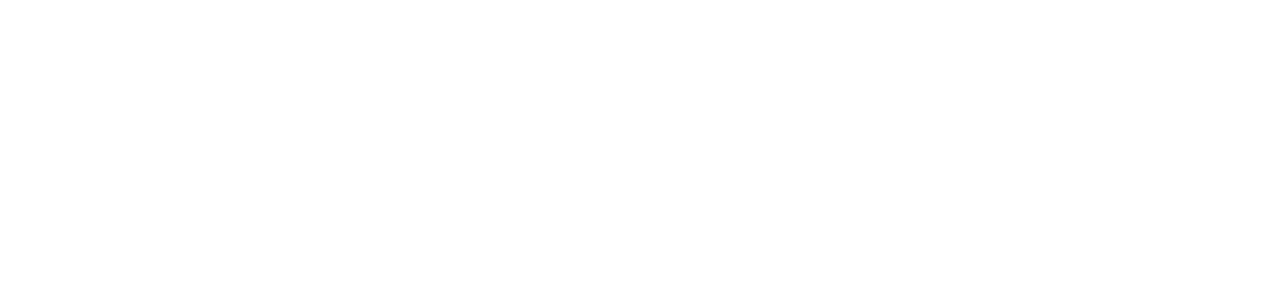
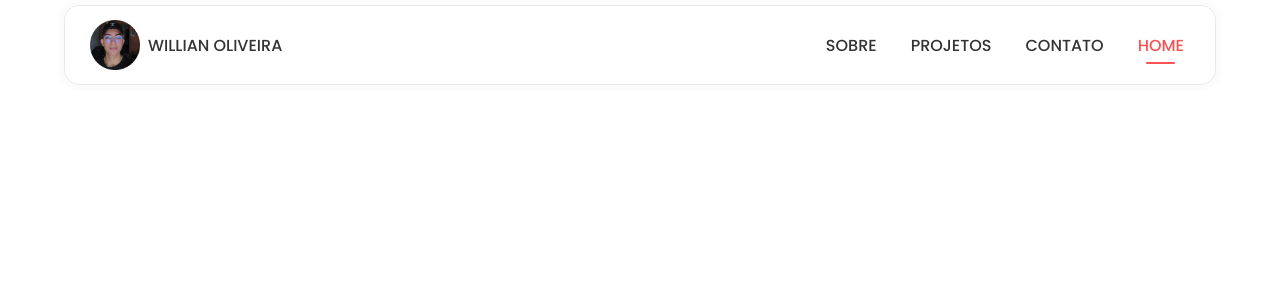
Before and after one commit to WillianOL/portifolio, a React (Vite) app: page / in a window 1280 px wide. Shown: the top 300 px of the page. Built offline with nearby package versions, Linux system fonts and the light colour scheme.

Commit message:
Header finalizado, com o nome e os links de navegacao com NavLinks

```diff
--- a/src/App.jsx
+++ b/src/App.jsx
@@ -1,10 +1,15 @@
 import React from 'react'
+import { BrowserRouter, Routes } from 'react-router-dom'
+import Header from './components/Header/Header'
+import "./EstiloGlobal.scss"
 
 const App = () => {
   return (
-    <div>
-
-    </div>
+    <BrowserRouter>
+      <Header />
+      <Routes>
+      </Routes>
+    </BrowserRouter>
   )
 }
 
--- a/src/EstiloGlobal.scss
+++ b/src/EstiloGlobal.scss
@@ -1,5 +1,5 @@
 @import url('https://fonts.googleapis.com/css2?family=Poppins:ital,wght@0,100;0,200;0,300;0,400;0,500;0,600;0,700;0,800;0,900;1,100;1,200;1,300;1,400;1,500;1,600;1,700;1,800;1,900');
-@import url('https://fonts.googleapis.com/css2?family=Playfair+Display:ital,wght@0,400..900;1,400..900');
+
 * {
   margin: 0px;
   padding: 0px;
@@ -10,14 +10,16 @@
 
 :root {
   --fontePrincipal: 'Poppins', Arial, sans-serif;
-  --fonteCapa: 'Playfair Display', serif;
-  --corDestaque: #ff7121;
-  --corDestaque2: #FFE7D9;
-  --branco: #F5F5F5;
-  --corTexto: #1e1e1e;
-  --corSubtexto: #747474;
+  --corDestaque: #f95252;
+  --branco: #fff;
+  --conteinerFundo: #f5f5f5;
+  --corTexto: #333333;
+  --projeto01: #f7f0ff;
+  --projeto02: #f0fff7;
+  --projeto03: #f0fcff;
 }
 
-section, footer {
+section,
+footer {
   padding: 0px 50px;
 }
--- /dev/null
+++ b/src/components/Header/Header.jsx
@@ -0,0 +1,15 @@
+import React from 'react';
+import Perfil from './Perfil/Perfil';
+import Navegacao from './LinksNav/LinksNav';
+import style from './style.module.scss'
+
+const Header = () => {
+  return (
+    <header className={style.header}>
+      <Perfil />
+      <Navegacao />
+    </header>
+  );
+};
+
+export default Header;
--- /dev/null
+++ b/src/components/Header/LinksNav/LinksNav.jsx
@@ -0,0 +1,18 @@
+import React from 'react';
+import { NavLink } from 'react-router-dom';
+import style from './style.module.scss'
+
+const Navegacao = () => {
+  return (
+    <nav>
+      <ul className={style.links_conteiner}>
+        <NavLink to="sobre">Sobre</NavLink>
+        <NavLink to="projetos">Projetos</NavLink>
+        <NavLink to="contato">Contato</NavLink>
+        <NavLink to="/">Home</NavLink>
+      </ul>
+    </nav>
+  );
+};
+
+export default Navegacao;
--- /dev/null
+++ b/src/components/Header/LinksNav/style.module.scss
@@ -0,0 +1,33 @@
+.links_conteiner {
+  display: flex;
+  align-items: center;
+  gap: 22px;
+  a {
+    display: flex;
+    align-items: center;
+    justify-content: center;
+    color: var(--corTexto);
+    text-decoration: none;
+    font-weight: 500;
+    text-transform: uppercase;
+    padding: 6px;
+    transition: all 0.2s ease;
+    position: relative;
+    &:hover {
+      color: var(--corDestaque);
+    }
+  }
+  a:global(.active) {
+    color: var(--corDestaque);
+    &::before {
+      transition: all .5s ease;
+      position: absolute;
+      content: "";
+      width: 50%;
+      height: 2px;
+      border-radius: 2px;
+      background-color: var(--corDestaque);
+      bottom: 0px;
+    }
+  }
+}
--- /dev/null
+++ b/src/components/Header/Perfil/Perfil.jsx
@@ -0,0 +1,17 @@
+import React from 'react'
+import perfilImage from "../../../img/headerImg/foto_perfil.png"
+import style from "./style.module.scss"
+import { NavLink } from 'react-router-dom'
+
+const Perfil = () => {
+  return (
+    <div>
+      <NavLink to="/" className={style.conteiner}>
+        <img src={perfilImage} alt="foto de perfil do header" />
+        Willian Oliveira
+      </NavLink>
+    </div>
+  )
+}
+
+export default Perfil
--- /dev/null
+++ b/src/components/Header/Perfil/style.module.scss
@@ -0,0 +1,9 @@
+.conteiner {
+  display: flex;
+  align-items: center;
+  gap: 8px;
+  color: var(--corTexto);
+  text-decoration: none;
+  text-transform: uppercase;
+  font-weight: 500;
+}
--- /dev/null
+++ b/src/components/Header/style.module.scss
@@ -0,0 +1,18 @@
+.header {
+  display: flex;
+  align-items: center;
+  justify-content: space-between;
+  padding: 14px 25px;
+  position: sticky;
+  margin: 0 auto;
+  width: 90%;
+  max-width: 1700px;
+  margin-top: 5px;
+  backdrop-filter: blur(25px);
+  border-radius: 15px;
+  border: 1px solid #e8e8e8;
+  box-shadow: 0px 0px 5px 5px rgba(0, 0, 0, 0.021);
+  img {
+    max-width: 50px;
+  }
+}
```
Also changed, not shown: src/img/headerImg/foto_perfil.png (added), 1 other file (tests, documents, lock files or other folders).
